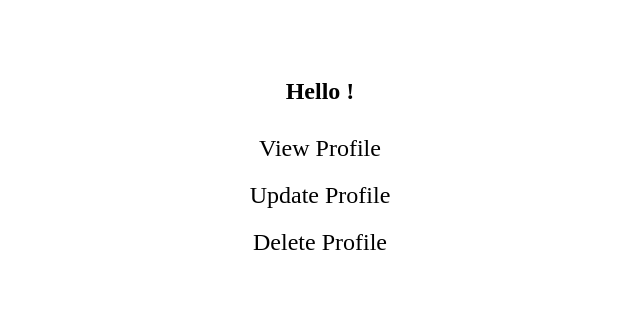
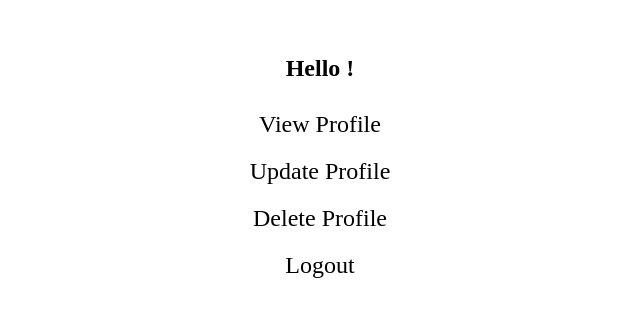
Before and after one commit to joni-sadler/Doctor-Finder, a React (Create React App) app in the folder frontend/: page /doctor_profile/1 in a window 1280 px wide. Shown: the part 230-546 px from the top of the page, without its empty margins (320-960 px from the left). Built offline with nearby package versions, Linux system fonts and the light colour scheme; no server answers; what react-animations would draw is missing.

Commit message:
Added homepage styling

```diff
--- a/frontend/src/pages/DoctorHomePage.js
+++ b/frontend/src/pages/DoctorHomePage.js
@@ -64,7 +64,7 @@ const DoctorHomePage = () => {
         {hasDeletedProfile &&
               <Redirect to={`/account_deleted`}/>
         }
-      {/* <ActionItem to={`/doctors/${selectedDoctor._id}`}>Logout</ActionItem> */}
+      <Logout to={`/`}>Logout</Logout>
     </Container>
   )
 }
@@ -115,4 +115,12 @@ const DeleteButton = styled.button`
   cursor: pointer;
 `;
 
+const Logout = styled(NavLink)`
+  font-size: 24px;
+  text-decoration: none;
+  color: black;
+  margin: 10px;
+  cursor: pointer;
+`;
+
 export default DoctorHomePage;
```
